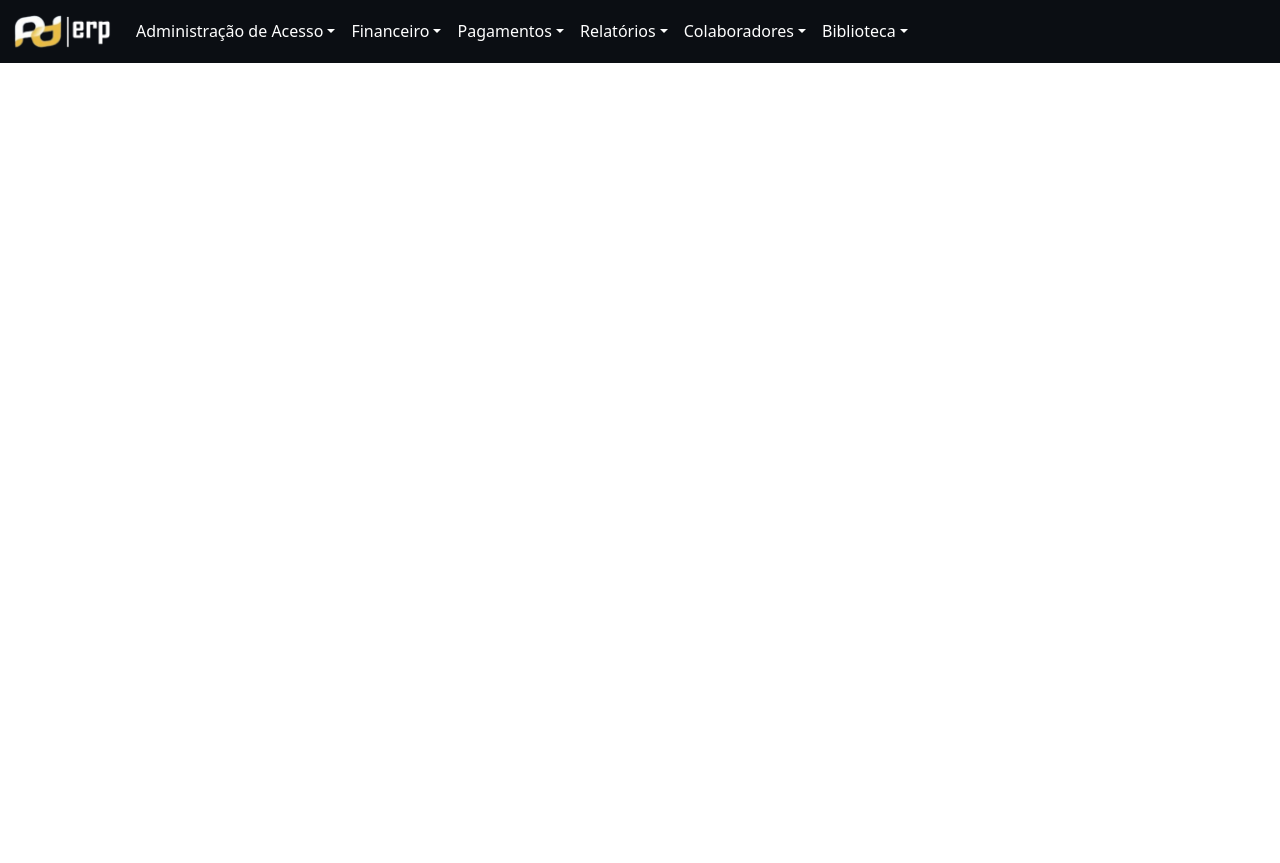
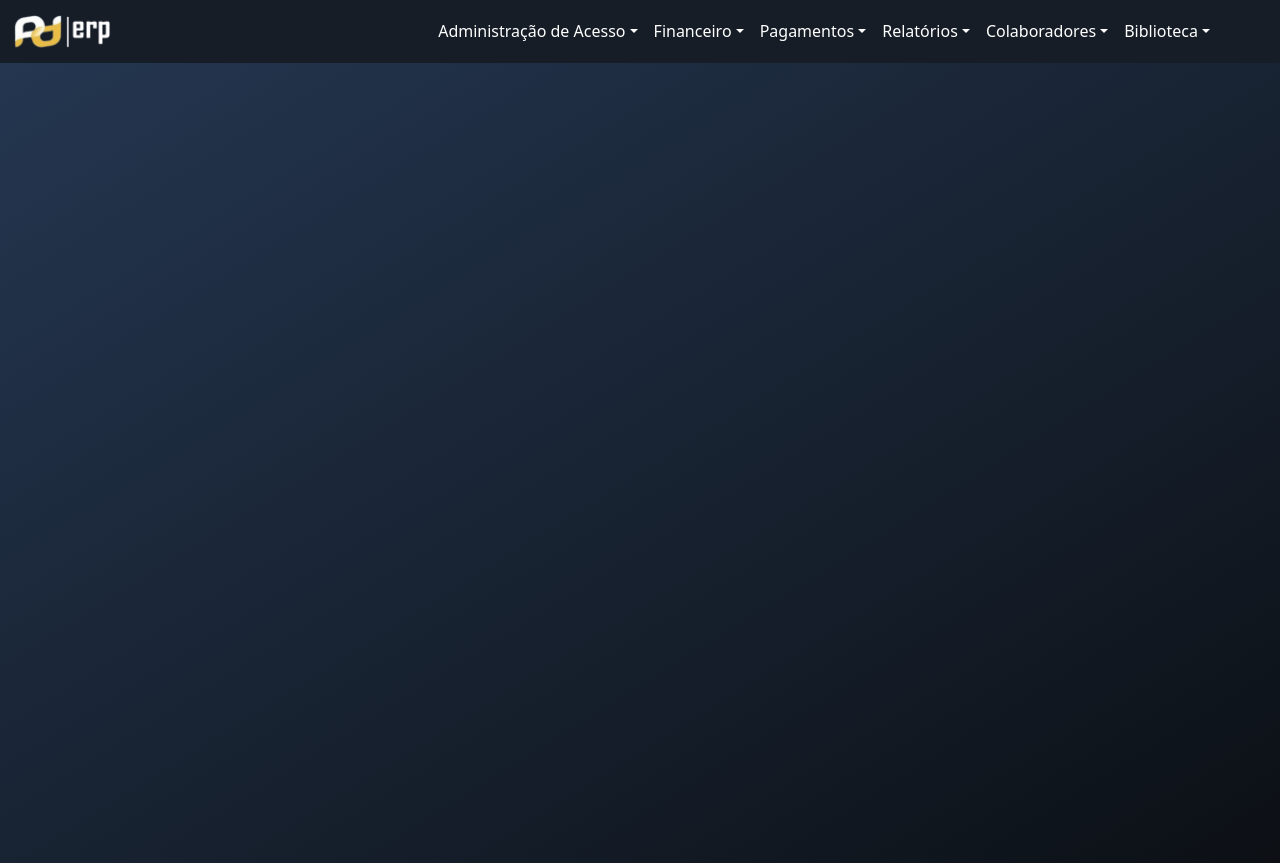
Before and after one commit to code-Yagami/ProjetoMaroto, an Angular app: page / in a window 1280 px wide. Before the commit the page ends 800 px from the top, so only its background shows below. Built offline with nearby package versions, Linux system fonts and the light colour scheme.

Commit message:
fix: corrige estilo do navbar

```diff
--- a/src/app/app.component.html
+++ b/src/app/app.component.html
@@ -1,2 +1,3 @@
 <router-outlet></router-outlet>
 <app-header></app-header>
+<app-body></app-body>
--- a/src/app/app.component.ts
+++ b/src/app/app.component.ts
@@ -1,11 +1,12 @@
 import { Component } from '@angular/core';
 import { RouterOutlet } from '@angular/router';
 import { HeaderComponent } from "./components/header/header.component";
+import { BodyComponent } from "./components/body/body.component";
 
 @Component({
   selector: 'app-root',
   standalone: true,
-  imports: [RouterOutlet, HeaderComponent],
+  imports: [RouterOutlet, HeaderComponent, BodyComponent],
   templateUrl: './app.component.html',
   styleUrl: './app.component.scss'
 })
--- a/src/app/components/body/body.component.html
+++ b/src/app/components/body/body.component.html
@@ -1 +1,3 @@
-<p>body works!</p>
+<div class="container-xxl body-content">
+
+</div>
--- a/src/app/components/body/body.component.scss
+++ b/src/app/components/body/body.component.scss
@@ -0,0 +1,7 @@
+.body-content{
+  background: linear-gradient(to top left, #0c1015, #243650); // define o gradiente de baixo para cima
+  min-height: 100vh;
+  margin: 0;
+  color: white;
+  font-family: Arial, Helvetica, sans-serif;
+}
--- a/src/app/components/navbar/navbar.component.html
+++ b/src/app/components/navbar/navbar.component.html
@@ -7,7 +7,7 @@
     </button>
 
     <div class="collapse navbar-collapse" id="navbarNav">
-      <ul class="navbar-nav">
+      <ul class="navbar-nav ms-auto">
 
         <li class="nav-item dropdown opcoes-menu">
           <a class="nav-link dropdown-toggle" href="#" id="navbarDropdown" role="button" data-bs-toggle="dropdown" aria-expanded="false">Administração de Acesso</a>
--- a/src/app/components/navbar/navbar.component.scss
+++ b/src/app/components/navbar/navbar.component.scss
@@ -8,9 +8,12 @@
 }
 
 .navbar {
-  background-color: #0B0E13 !important;
+  background-color: #161D26 !important;
+
+  .navbar-nav {
+    padding-right: 50px;
+  }
 }
-
 .navbar-nav .nav-link {
   color: #ffffff;
 }
```
Also changed, not shown: src/assets/pd-img-inicio.png (added).
